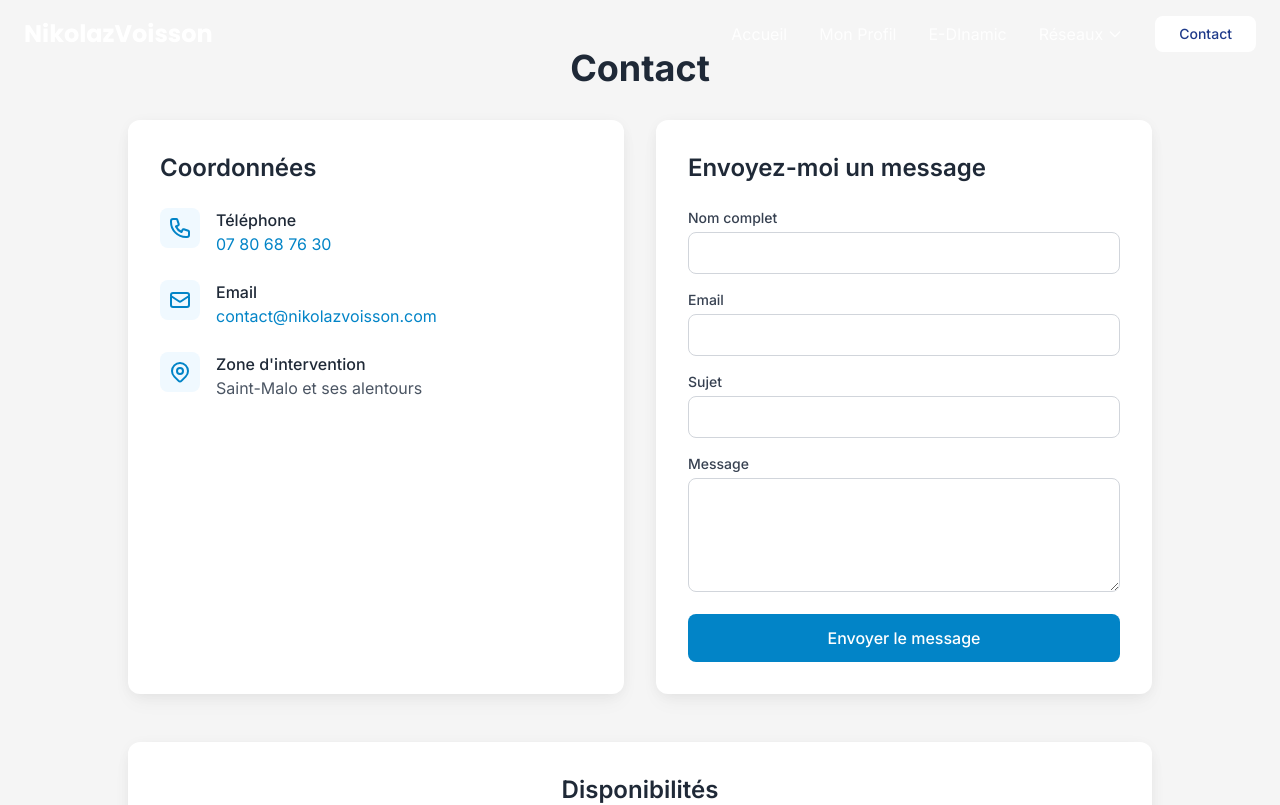
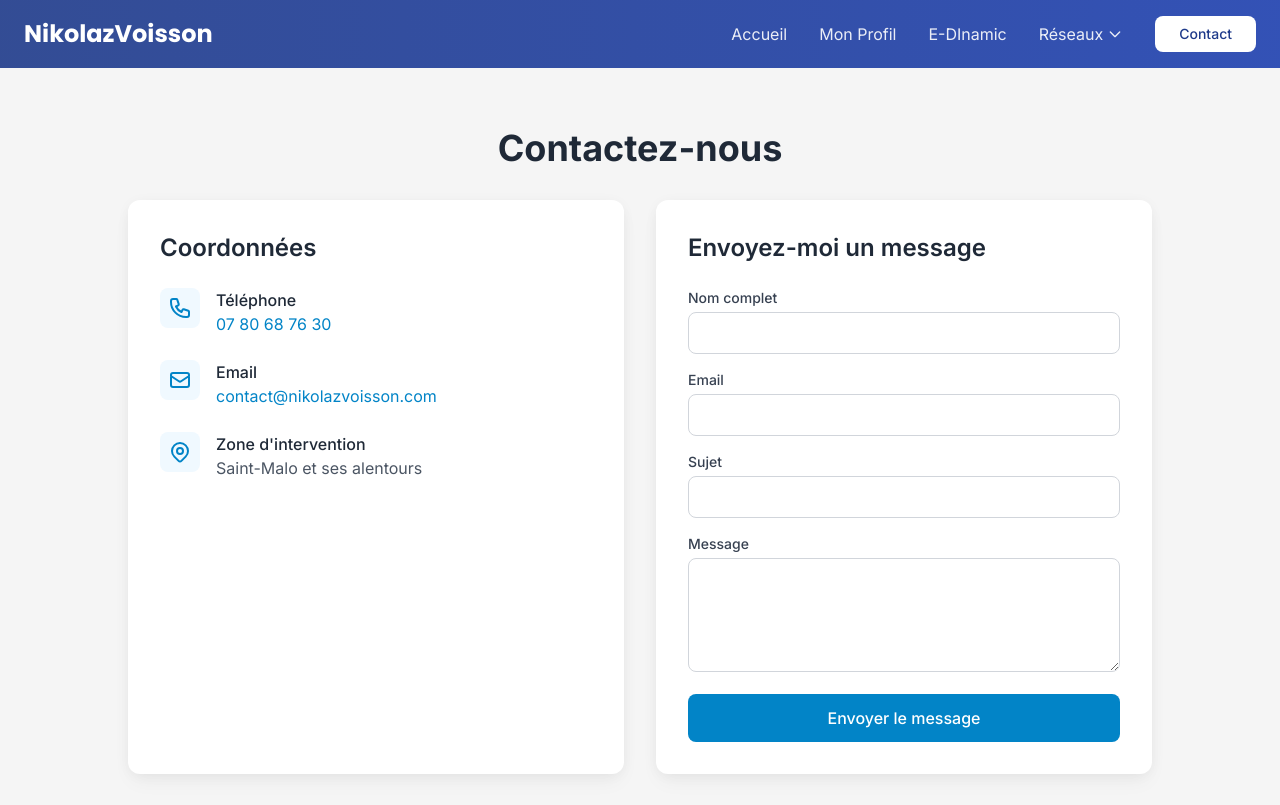
Before and after one commit to LockingFR/Portfolio, a Next.js app: page /contact in a window 1280 px wide. Shown: the top 805 px of the page. Built offline with nearby package versions, Linux system fonts and the light colour scheme.

Commit message:
NavBarre changes

```diff
--- a/src/app/components/Navbar.tsx
+++ b/src/app/components/Navbar.tsx
@@ -24,10 +24,10 @@ export default function Navbar() {
       initial={{ y: -100 }}
       animate={{ y: 0 }}
       transition={{ duration: 0.5 }}
-      className={`fixed w-full z-50 transition-all duration-500 ${
+      className={`fixed w-full z-[100] transition-all duration-500 ${
         isScrolled
           ? 'bg-white/95 backdrop-blur-sm'
-          : 'bg-transparent'
+          : 'bg-gradient-to-r from-blue-900/90 to-blue-800/90 backdrop-blur-sm'
       }`}
     >
       <div className="container mx-auto px-6 py-4">
--- a/src/app/contact/page.tsx
+++ b/src/app/contact/page.tsx
@@ -51,9 +51,10 @@ export default function Contact() {
   }
 
   return (
-    <div className="container mx-auto px-4 md:px-6 py-8 md:py-12">
+    <div className="min-h-screen pt-32">
+      <div className="container mx-auto px-4 md:px-6">
         <div className="max-w-5xl mx-auto">
-        <h1 className="text-3xl md:text-4xl font-bold text-gray-800 mb-6 md:mb-8 text-center">Contact</h1>
+          <h1 className="text-3xl md:text-4xl font-bold text-gray-800 mb-6 md:mb-8 text-center">Contactez-nous</h1>
 
           {/* Informations de contact */}
           <div className="grid grid-cols-1 md:grid-cols-2 gap-6 md:gap-8 mb-8 md:mb-12">
@@ -225,5 +226,6 @@ export default function Contact() {
           </div>
         </div>
       </div>
+    </div>
   )
 }
--- a/src/app/layout.tsx
+++ b/src/app/layout.tsx
@@ -33,6 +33,7 @@ export default function RootLayout({
   return (
     <html lang="fr" className={`${poppins.variable}`}>
       <body className={`${inter.className} antialiased`}>
+        <Navbar />
         <AnimatePresence mode="wait">
           {isLoading ? (
             <motion.div
@@ -50,7 +51,6 @@ export default function RootLayout({
               animate={{ opacity: 1 }}
               transition={{ duration: 0.5 }}
             >
-              <Navbar />
               <main className="min-h-screen">
                 {children}
               </main>
--- a/src/app/page.tsx
+++ b/src/app/page.tsx
@@ -13,7 +13,7 @@ export default function Home() {
   return (
     <main className="min-h-screen bg-white">
       {/* Hero Section avec effet de parallaxe */}
-      <section className="relative h-screen flex items-center justify-center overflow-hidden -mt-20">
+      <section className="relative h-screen flex items-center justify-center overflow-hidden">
         <motion.div
           animate={{
             scale: [1, 1.05, 1],
```
Lines whose indentation alone changed are shown as unchanged.
